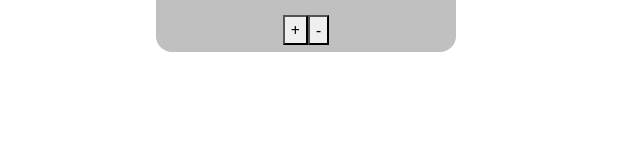
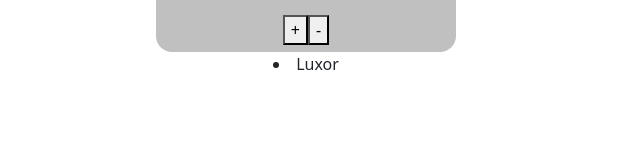
Before and after one commit to santiamm1/ReactApp, a React (Create React App) app in the folder react-coder/: page / in a window 1280 px wide. Shown: the part 152-294 px from the top of the page, without its empty margins (334-974 px from the left). Built offline with nearby package versions, Linux system fonts and the light colour scheme.

Commit message:
react1309

```diff
--- a/react-coder/src/App.js
+++ b/react-coder/src/App.js
@@ -5,6 +5,7 @@ import React, {Component, useState } from 'react';
 import NavBar from './components/NavBar'
 import ItemListContainer from './components/ItemListContainer';
 import ItemCount from './components/ItemCount'
+import ItemList from './components/ItemList'
 
 const App = () => {
   return (
@@ -19,6 +20,9 @@ const App = () => {
         <div>
           <ItemCount/>
         </div>
+        <div>
+          <ItemList/>
+        </div>
       </body>
     </div>
   )
--- /dev/null
+++ b/react-coder/src/components/Item.js
@@ -0,0 +1,15 @@
+import { useState,useEffect } from "react"
+
+const products = [
+    {id:'00', name:'Luxor' , description: '495W', stock: '250' }
+]
+
+function getList() {
+
+    return new Promise ((resolve,reject) => {
+    setTimeout(() => resolve(products), 2000)
+    })
+
+}
+
+export default getList
--- /dev/null
+++ b/react-coder/src/components/ItemList.js
@@ -0,0 +1,22 @@
+import { useState,useEffect } from "react"
+import getList from './Item'
+
+const ItemList = () => {
+    const [listSolar, setListSolar] = useState([])
+
+    useEffect(() =>{
+        const list = getList()
+
+        list.then( list => {
+        setListSolar(list)
+    })
+}, [])
+
+    return (
+    <div className="panel">
+        { listSolar.map(e => <li key={e.id}>{e.name}</li>)}
+    </div>
+    )
+}
+
+export default ItemList
```
